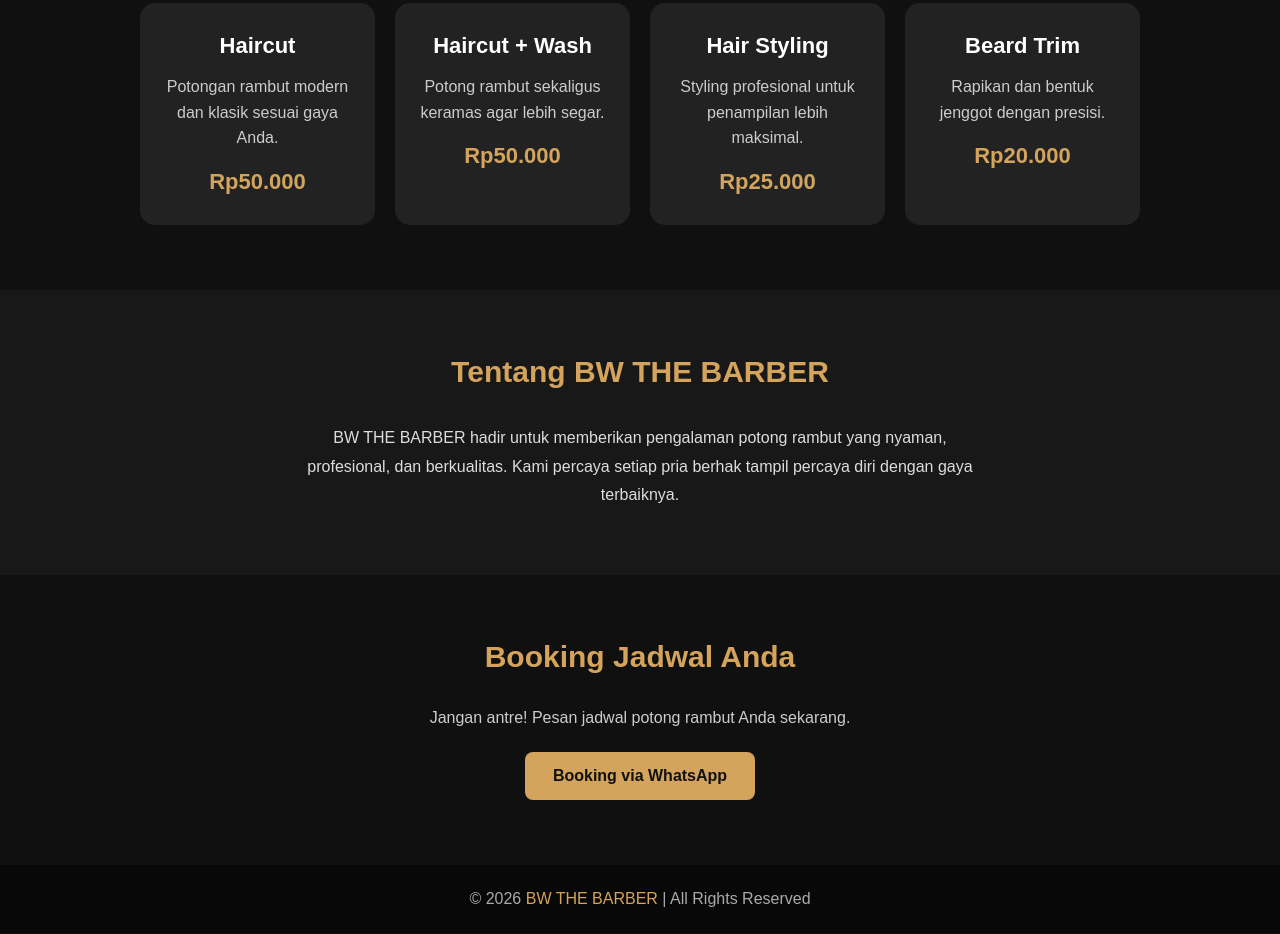
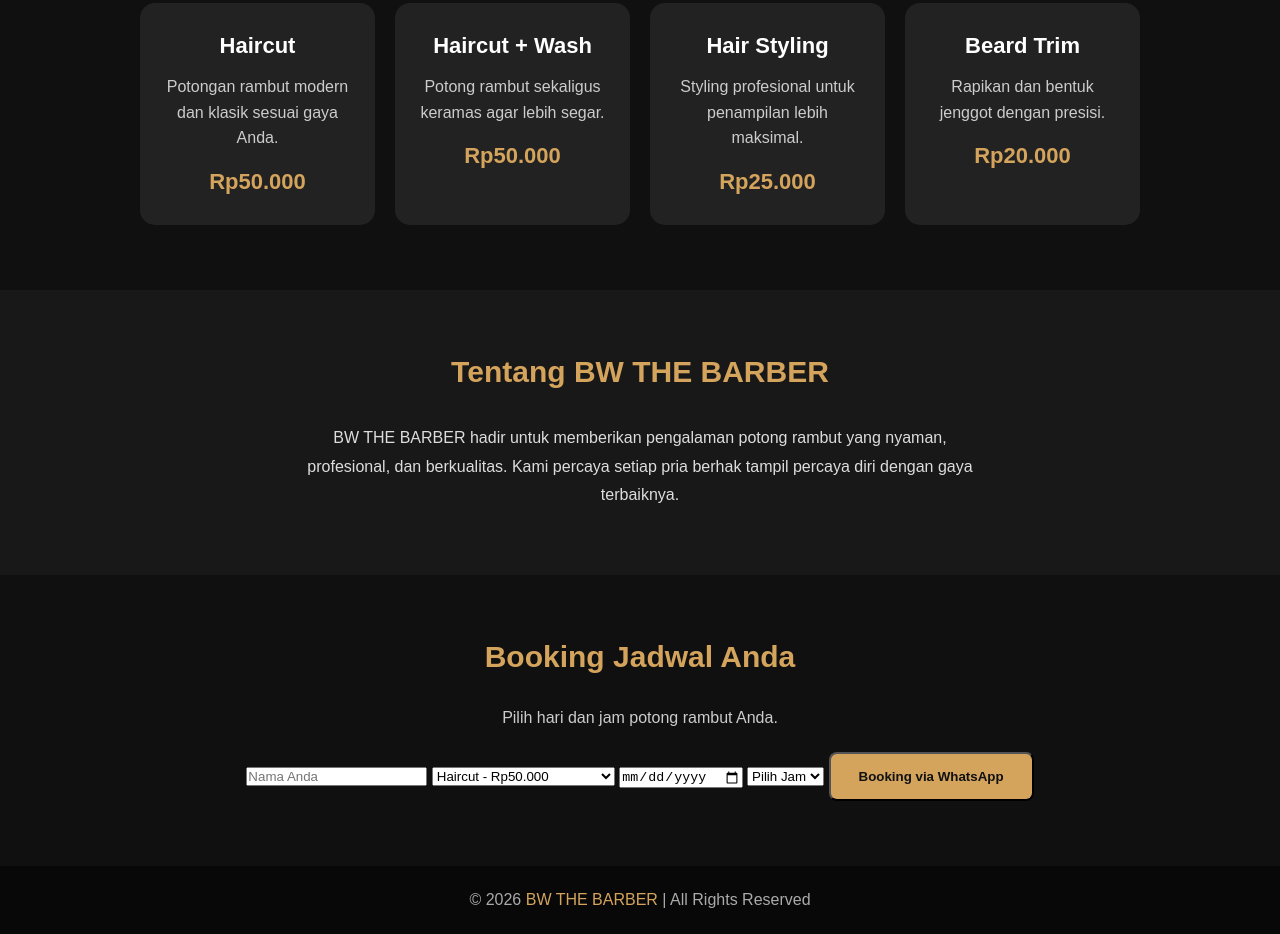
Before and after one commit to barberpro-office/Barberpro, a plain HTML site: page index.html in a window 1280 px wide. Shown: the part 609-1543 px from the top of the page. Drawn offline with Linux system fonts and the light colour scheme.

Commit message:
Update index.html

```diff
--- a/index.html
+++ b/index.html
@@ -91,16 +91,72 @@ dengan gaya terbaiknya.
 </section>
 
 <section class="booking" id="booking">
-<h2>Booking Jadwal Anda</h2>
-<p>Jangan antre! Pesan jadwal potong rambut Anda sekarang.</p>
-<a class="btn" href="https://wa.me/6282211122979?text=Halo%20Barberpro,%20saya%20ingin%20booking%20potong%20rambut" target="_blank">
-Booking via WhatsApp
-</a>
+  <h2>Booking Jadwal Anda</h2>
+  <p>Pilih hari dan jam potong rambut Anda.</p>
+
+  <input type="text" id="nama" placeholder="Nama Anda">
+
+  <select id="layanan">
+    <option>Haircut - Rp50.000</option>
+    <option>Haircut + Wash - Rp50.000</option>
+    <option>Hair Styling - Rp25.000</option>
+    <option>Beard Trim - Rp20.000</option>
+  </select>
+
+  <input type="date" id="tanggal">
+
+  <select id="jam">
+    <option value="">Pilih Jam</option>
+    <option>09:00</option>
+    <option>10:00</option>
+    <option>11:00</option>
+    <option>12:00</option>
+    <option>13:00</option>
+    <option>14:00</option>
+    <option>15:00</option>
+    <option>16:00</option>
+    <option>17:00</option>
+    <option>18:00</option>
+    <option>19:00</option>
+    <option>20:00</option>
+  </select>
+
+  <button class="btn" onclick="bookingWA()">
+    Booking via WhatsApp
+  </button>
 </section>
-
 <footer>
 <p>&copy; 2026 <span>BW THE BARBER</span> | All Rights Reserved</p>
 </footer>
 
+<script>
+function bookingWA() {
+  const nama = document.getElementById("nama").value;
+  const layanan = document.getElementById("layanan").value;
+  const tanggal = document.getElementById("tanggal").value;
+  const jam = document.getElementById("jam").value;
+
+  if (!nama || !layanan || !tanggal || !jam) {
+    alert("Mohon lengkapi nama, layanan, tanggal, dan jam booking!");
+    return;
+  }
+
+  const nomorWA = "6282211122979";
+
+  const pesan = `Halo BW THE BARBER, saya ingin booking:
+
+Nama: ${nama}
+Layanan: ${layanan}
+Tanggal: ${tanggal}
+Jam: ${jam}
+
+Mohon konfirmasi booking saya.`;
+
+const url = "https://wa.me/" + nomorWA + "?text=" + encodeURIComponent(pesan);
+window.open(url, "_blank");
+}
+</script>
+
 </body>
+
 </html>
```
